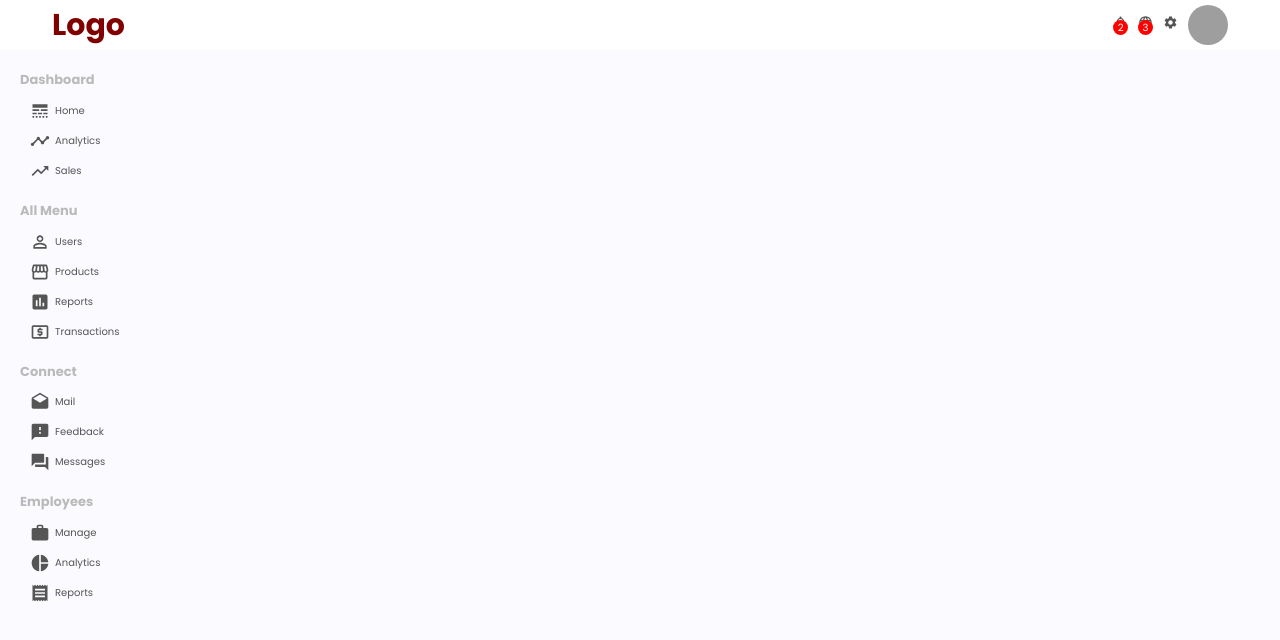
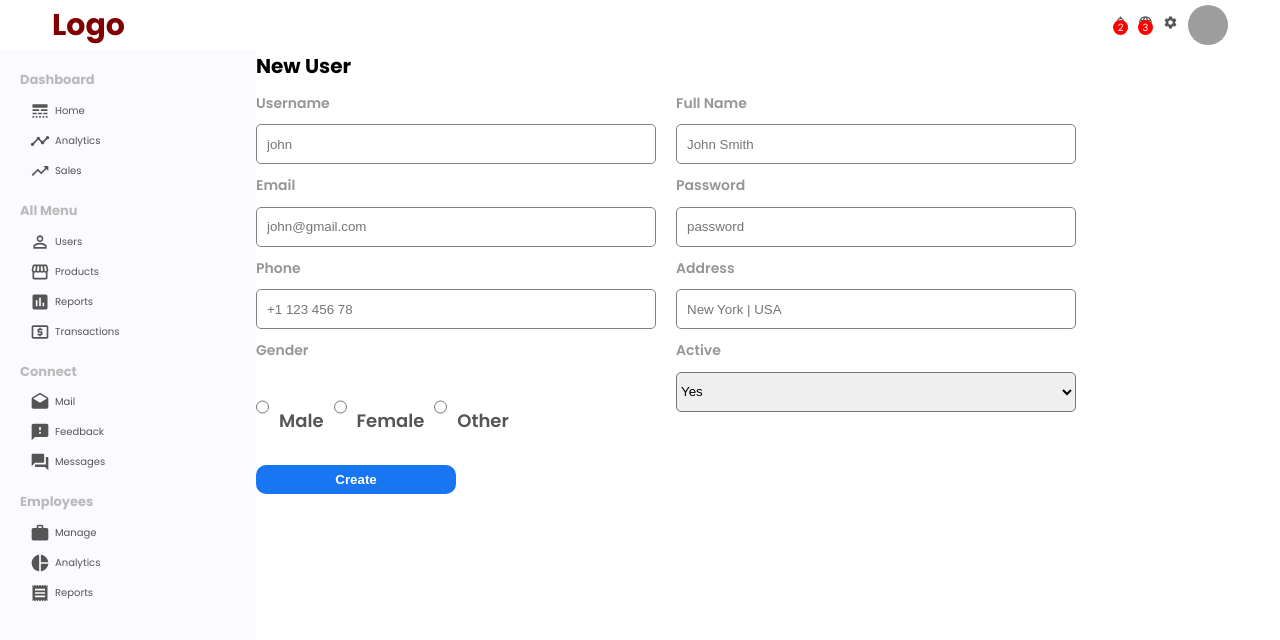
Before and after one commit to SeunJay/dashboard, a React (Create React App) app: page /newUser in a window 1280 px wide. Shown: the top 640 px of the page. Built offline with nearby package versions, Linux system fonts and the light colour scheme; grey boxes are pictures that could not be loaded.

Commit message:
create and style new user page

```diff
--- a/src/pages/dashboard/Dashboard.js
+++ b/src/pages/dashboard/Dashboard.js
@@ -4,6 +4,7 @@
 import NavBar from '../../components/nav-bar/NavBar';
 import SideBar from '../../components/side-bar/SideBar';
 import Home from '../home/Home';
+import NewUser from '../new-user/NewUser';
 import User from '../user/User';
 import UserList from '../userlist/UserList';
 
@@ -22,6 +23,9 @@
         <Routes>
           <Route path='/users/:userId' element={<User />} />
         </Routes>
+        <Routes>
+          <Route path='/newUser' element={<NewUser />} />
+        </Routes>
       </div>
     </div>
   );
--- /dev/null
+++ b/src/pages/new-user/NewUser.js
@@ -0,0 +1,59 @@
+import React from 'react';
+
+import { TheList } from '../../universtyles/styledElements';
+import { UserForm, UserItem, UserRadio, UserButton } from './newUser.styles';
+
+const NewUser = () => {
+  return (
+    <TheList>
+      <h1>New User</h1>
+      <UserForm>
+        <UserItem>
+          <label>Username</label>
+          <input type='text' placeholder='john' />
+        </UserItem>
+        <UserItem>
+          <label>Full Name</label>
+          <input type='text' placeholder='John Smith' />
+        </UserItem>
+        <UserItem>
+          <label>Email</label>
+          <input type='email' placeholder='john@gmail.com' />
+        </UserItem>
+        <UserItem>
+          <label>Password</label>
+          <input type='password' placeholder='password' />
+        </UserItem>
+        <UserItem>
+          <label>Phone</label>
+          <input type='text' placeholder='+1 123 456 78' />
+        </UserItem>
+        <UserItem>
+          <label>Address</label>
+          <input type='text' placeholder='New York | USA' />
+        </UserItem>
+        <UserItem>
+          <label>Gender</label>
+          <UserRadio>
+            <input type='radio' name='gender' id='male' value='male' />
+            <label for='male'>Male</label>
+            <input type='radio' name='gender' id='female' value='female' />
+            <label for='female'>Female</label>
+            <input type='radio' name='gender' id='other' value='other' />
+            <label for='other'>Other</label>
+          </UserRadio>
+        </UserItem>
+        <UserItem>
+          <label>Active</label>
+          <select className='newUserSelect' name='active' id='active'>
+            <option value='yes'>Yes</option>
+            <option value='no'>No</option>
+          </select>
+        </UserItem>
+        <UserButton>Create</UserButton>
+      </UserForm>
+    </TheList>
+  );
+};
+
+export default NewUser;
--- /dev/null
+++ b/src/pages/new-user/newUser.styles.js
@@ -0,0 +1,53 @@
+import styled from 'styled-components';
+
+export const UserForm = styled.form`
+  display: flex;
+  flex-wrap: wrap;
+`;
+
+export const UserItem = styled.div`
+  width: 40rem;
+  display: flex;
+  flex-direction: column;
+  margin-top: 1rem;
+  margin-right: 2rem;
+  label {
+    margin-bottom: 1rem;
+    font-size: 1.4rem;
+    font-weight: 600;
+    color: rgb(151, 150, 150);
+  }
+  input {
+    height: 4rem;
+    padding: 1rem;
+    border: 1px solid gray;
+    border-radius: 5px;
+  }
+  select {
+    height: 4rem;
+    border-radius: 5px;
+  }
+`;
+
+export const UserRadio = styled.div`
+  input {
+    margin-top: 1.5rem;
+  }
+  label {
+    margin: 1rem;
+    font-size: 1.8rem;
+    color: #555;
+  }
+`;
+
+export const UserButton = styled.button`
+  width: 20rem;
+  border: none;
+  background-color: #1876f2;
+  color: white;
+  padding: 0.7rem 1rem;
+  font-weight: 600;
+  border-radius: 1rem;
+  margin-top: 3rem;
+  cursor: pointer;
+`;
```
